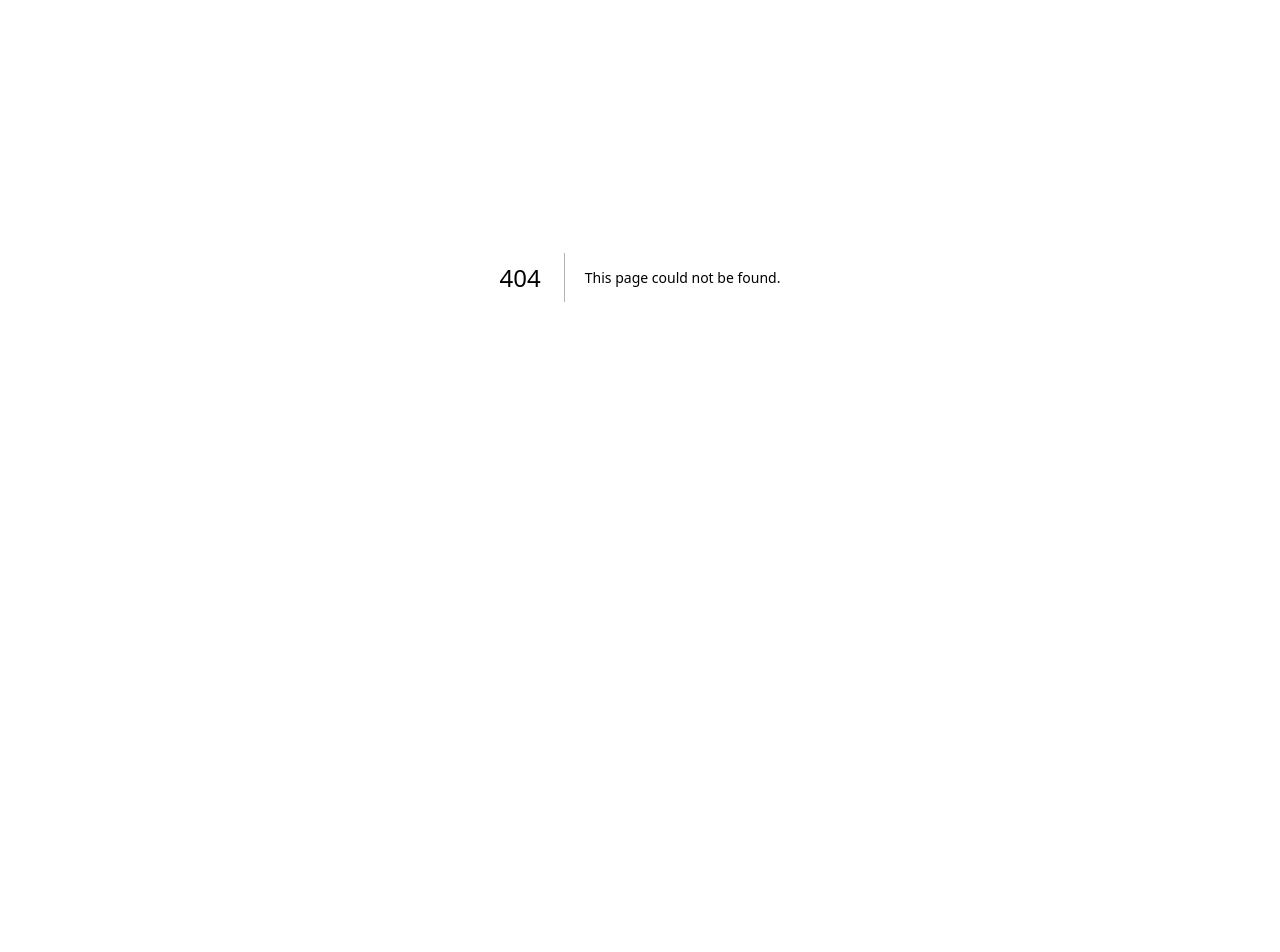
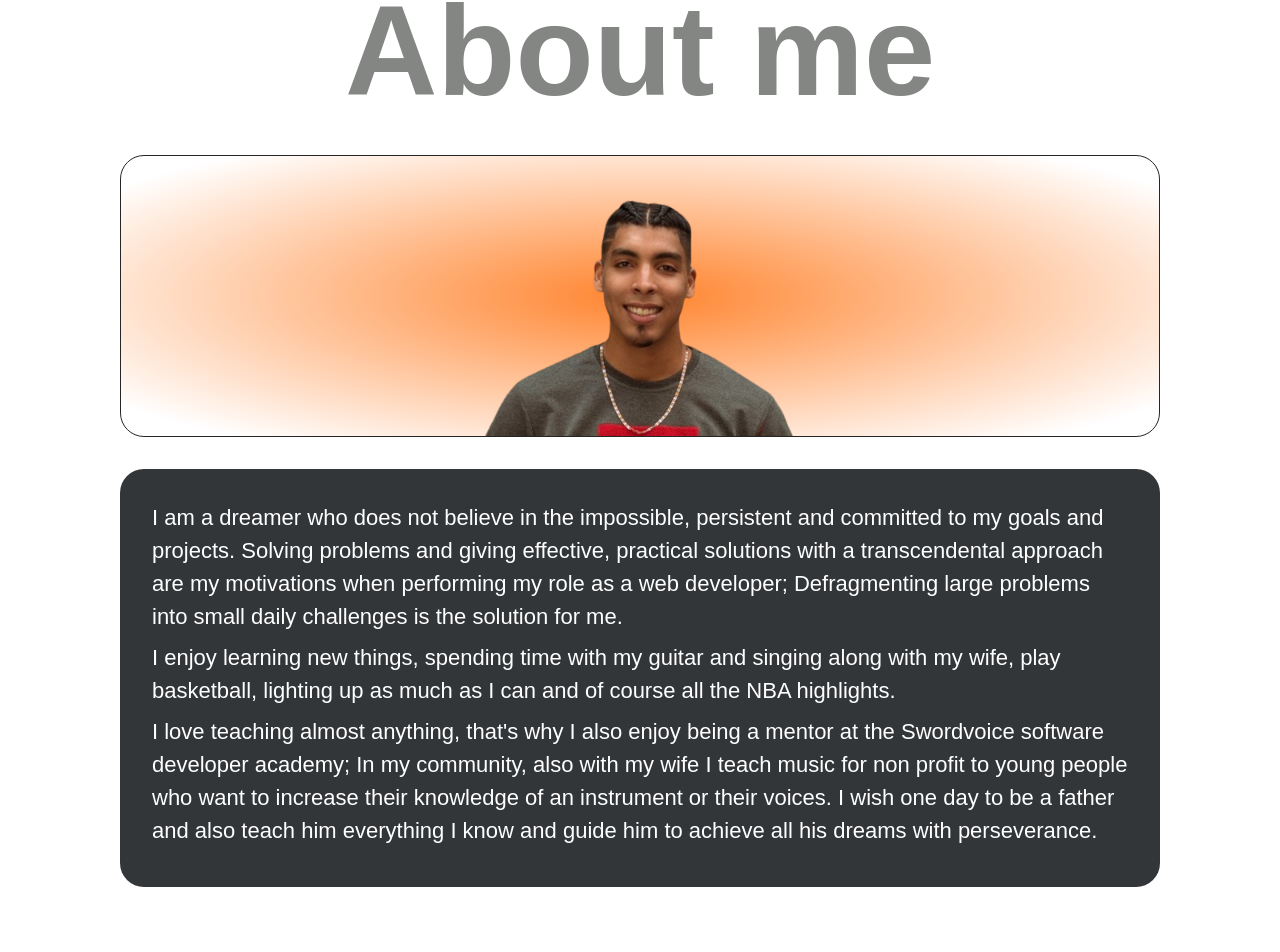
Before and after one commit to ilemarandrade/personal-portfolio, a Next.js app: page /about in a window 1280 px wide. Before the commit this address had no page. Shown: the part 123-1075 px from the top of the page. Before the commit the page ends 800 px from the top, so only its background shows below. Built offline with nearby package versions, Linux system fonts and the light colour scheme.

Commit message:
feat: created About view

```diff
--- /dev/null
+++ b/src/pages/about.tsx
@@ -0,0 +1,90 @@
+import MainLayout from "@/layout/MainLayout";
+import { Grid, Typography, styled } from "@mui/material";
+import { motion } from "framer-motion";
+import BoxImage from "@/components/BoxImage";
+import galery from "@/constants/galery";
+
+const Me = styled("div")`
+  background-image: url(/images/ile-without-background.png);
+  background-size: cover;
+  width: 400px;
+  height: 280px;
+`;
+
+export default function About() {
+  return (
+    <MainLayout title="Works" bigTitle="About me">
+      <Grid
+        container
+        sx={{
+          px: { xs: 3, sm: 10, md: 15 },
+          py: 5,
+          color: "white",
+          maxWidth: 1400,
+          margin: "auto",
+        }}
+        component={motion.div}
+        initial={{ opacity: 0 }}
+        animate={{ opacity: 1, transition: { delay: 0.5 } }}
+      >
+        <Grid
+          container
+          sx={{
+            mb: 4,
+            background: "radial-gradient(#ff6900 -20%,transparent 90%)",
+            borderRadius: "24px",
+            border: "1px solid #262626",
+          }}
+          justifyContent="center"
+        >
+          <Me />
+        </Grid>
+        <Grid
+          container
+          sx={{
+            mb: 6,
+          }}
+        >
+          <Grid
+            sx={{
+              background: "rgb(51, 54, 57)",
+              borderRadius: "24px",
+              padding: "32px",
+              mb: 6,
+            }}
+          >
+            <Typography variant="body1" fontSize={22} sx={{ mb: 1 }}>
+              I am a dreamer who does not believe in the impossible, persistent
+              and committed to my goals and projects. Solving problems and
+              giving effective, practical solutions with a transcendental
+              approach are my motivations when performing my role as a web
+              developer; Defragmenting large problems into small daily
+              challenges is the solution for me.
+            </Typography>
+            <Typography variant="body1" fontSize={22} sx={{ mb: 1 }}>
+              I enjoy learning new things, spending time with my guitar and
+              singing along with my wife, play basketball, lighting up as much
+              as I can and of course all the NBA highlights.
+            </Typography>
+            <Typography variant="body1" fontSize={22} sx={{ mb: 1 }}>
+              I love teaching almost anything, that&apos;s why I also enjoy
+              being a mentor at the Swordvoice software developer academy; In my
+              community, also with my wife I teach music for non profit to young
+              people who want to increase their knowledge of an instrument or
+              their voices. I wish one day to be a father and also teach him
+              everything I know and guide him to achieve all his dreams with
+              perseverance.
+            </Typography>
+          </Grid>
+        </Grid>
+        <Grid container spacing={4}>
+          {galery.map(({ url, propsGrid }) => (
+            <Grid key={url} item {...{ ...propsGrid }}>
+              <BoxImage url={url} />
+            </Grid>
+          ))}
+        </Grid>
+      </Grid>
+    </MainLayout>
+  );
+}
```
